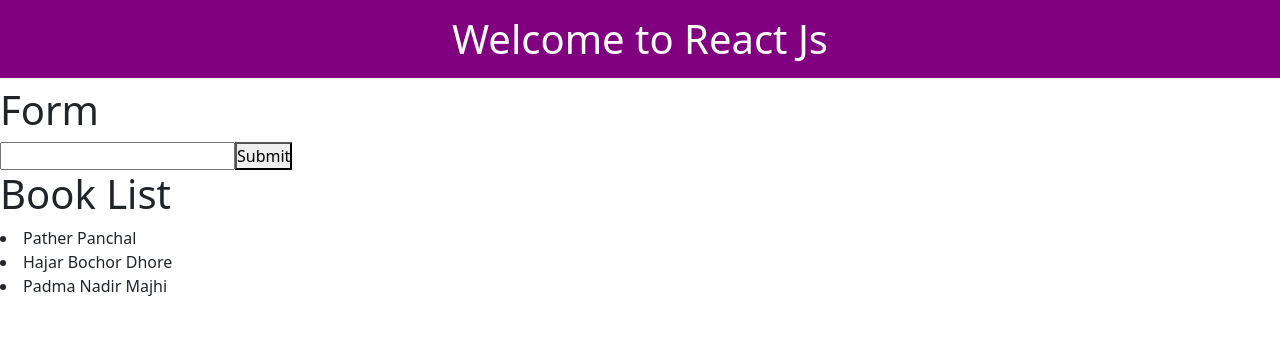
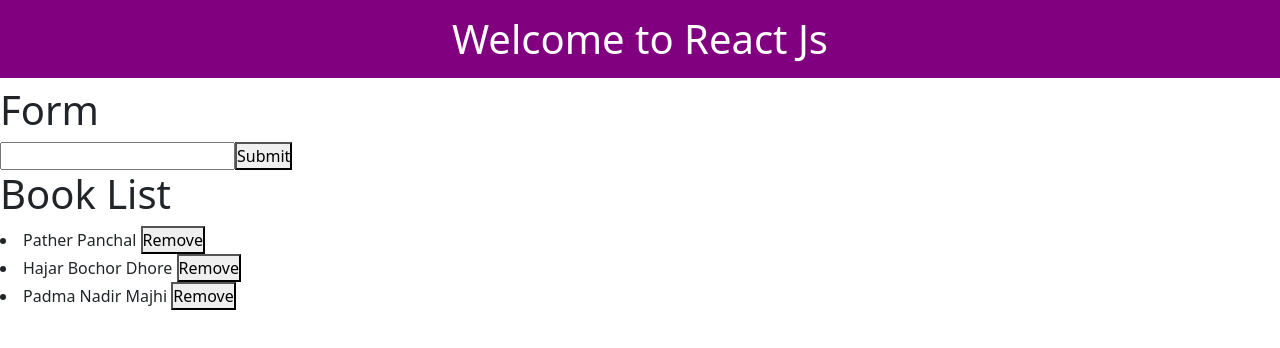
Before and after one commit to furiousnur/React-Basic, a React (Create React App) app: page / in a window 1280 px wide. Shown: the top 348 px of the page. Built offline with nearby package versions, Linux system fonts and the light colour scheme.

Commit message:
value removed from array using reducer

```diff
--- a/src/components/HookUseState/UseReducer/UseReducer.js
+++ b/src/components/HookUseState/UseReducer/UseReducer.js
@@ -19,6 +19,16 @@
             books: allBooks,
             isModalOpen: true,
             modalText: 'book added'
+        }
+    }
+
+    if (action.type === "DELETE"){
+        const filterBooks = [...state.books].filter(book => book.id != action.payload);
+        return {
+            ...state,
+            books: filterBooks,
+            isModalOpen: true,
+            modalText: 'book is removed'
         }
     }
     return state;
@@ -57,6 +67,10 @@
         // setModalText("book is added");
     }
 
+    const removeBook = (id) =>{
+        dispatch({type: "DELETE", payload: id})
+    }
+
     return (
         <>
             <h1>Form</h1>
@@ -70,7 +84,7 @@
             <h1>Book List</h1>
             {bookState.books.map((book)=>{
                 const {id, name} = book;
-                return <li key={id}> {name} </li>
+                return <li key={id}> {name} <button onClick={()=>{removeBook(id)}}>Remove</button> </li>
             })}
         </>
     );
```
